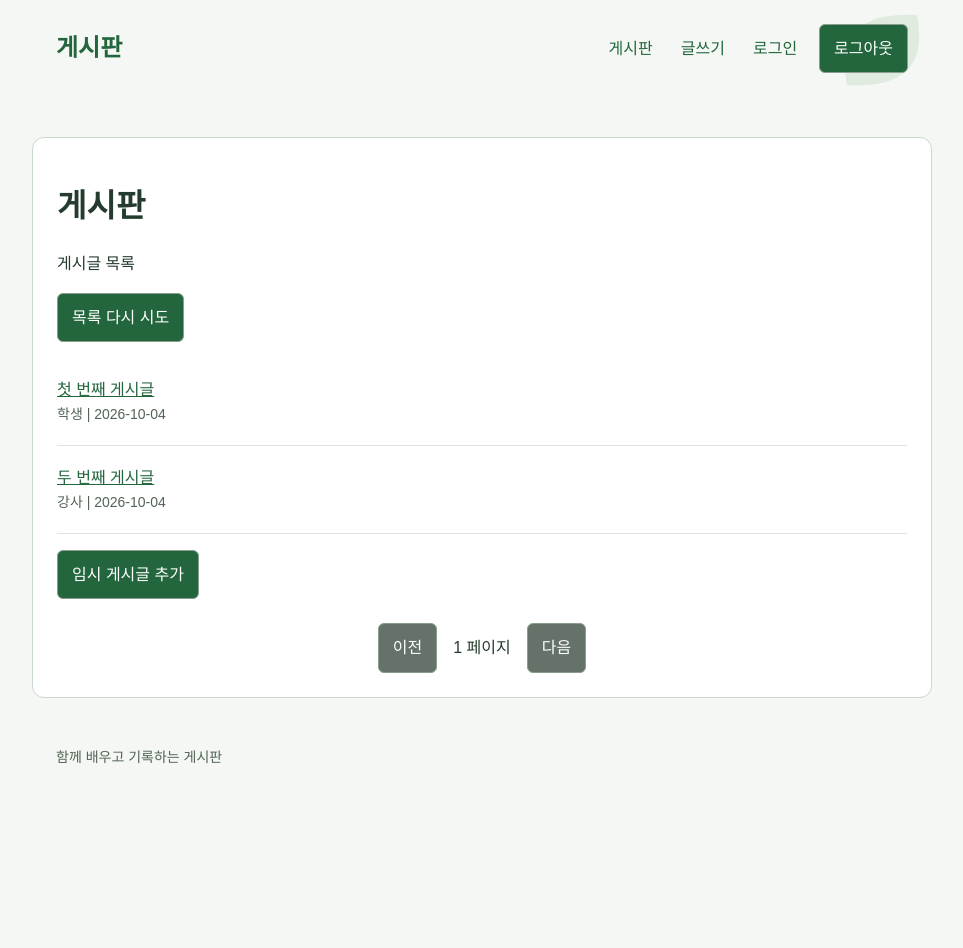
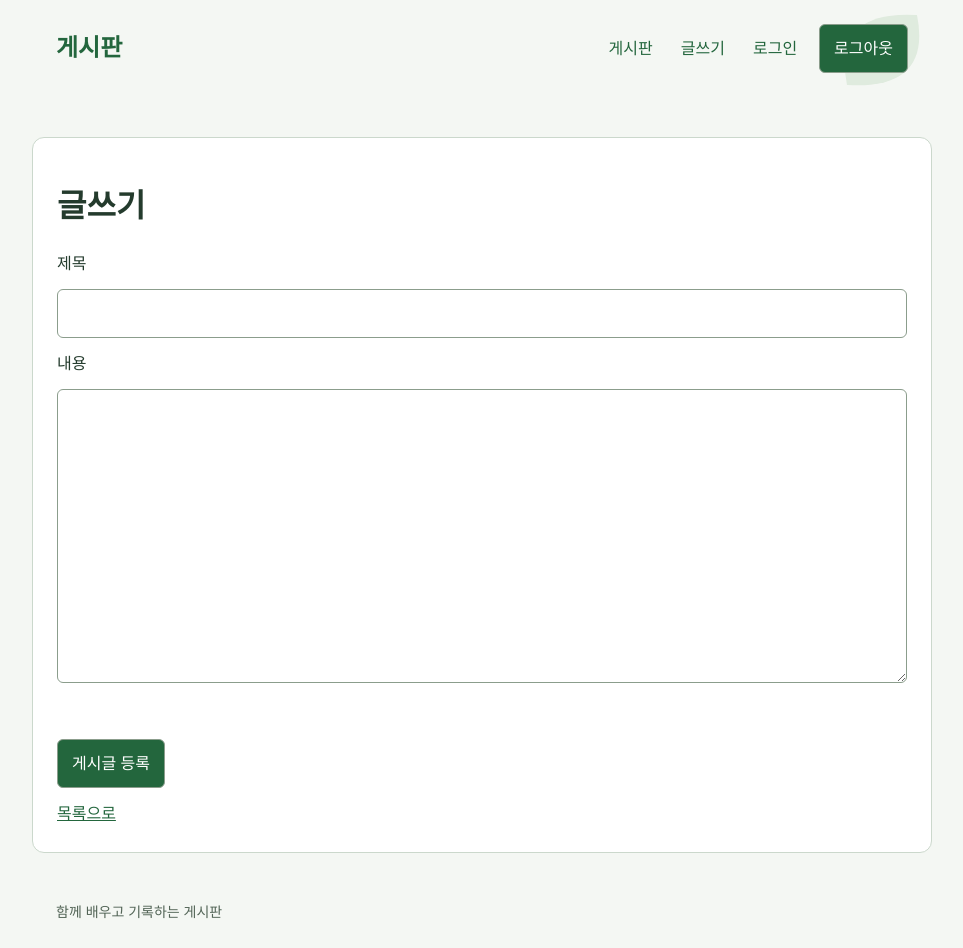
Before and after one commit to holemandkw-ship-it/green_board_react, a React (Vite) app: page /posts/new in a window 1280 px wide. Shown: the whole page, without its empty margins (158-1121 px from the left). Before the commit the page ends 800 px from the top, so only its background shows below. Built offline with nearby package versions, Linux system fonts and the light colour scheme.

Commit message:
feat: React Router를 활용한 페이지 라우팅 구현

```diff
--- a/package.json
+++ b/package.json
@@ -11,7 +11,8 @@
   },
   "dependencies": {
     "react": "^19.3.1",
-    "react-dom": "^19.3.1"
+    "react-dom": "^19.3.1",
+    "react-router-dom": "^7.18.4"
   },
   "devDependencies": {
     "@eslint/js": "^10.0.1",
--- a/src/App.jsx
+++ b/src/App.jsx
@@ -2,6 +2,10 @@
 import BoardFooter from "./components/BoardFooter";
 import PostList from "./components/PostList";
 import { useState } from "react";
+import PostForm from "./components/PostForm";
+import PostDetail from "./components/PostDetail";
+import Login from "./components/Login";
+import { BrowserRouter, Routes, Route, Navigate } from "react-router-dom";
 import "./style.css";
 
 export default function App() {
@@ -10,39 +14,34 @@
     { id: 2, title: "두 번째 게시글", authorNickname: "강사", createdDatetime: "2026-10-04", content: "바나나" },
   ]);
 
+  const [page, setPage] = useState("list");
+
   function addPracticePost() {
-  const id = Date.now();
+    const id = Date.now();
 
-  setPosts((currentPosts) => [
-    {
-      id,
-      title: `임시 게시글 ${currentPosts.length}`,
-      authorNickname: "학생",
-      createdDatetime: "2026-10-04"
+    setPosts((currentPosts) => [
+      { id, title: `임시 게시글 ${currentPosts.length}`, authorNickname: "학생", createdDatetime: "2026-10-04" },
+      ...currentPosts,
+    ]);
+  }
 
-    },
-    ...currentPosts,
-  ]);
-}
+  function savePost(post) {
+    setPosts((currentPosts) => [
+      { id: Date.now(), ...post, authorNickname: "학생", createdDatetime: "2026-10-04" },
+      ...currentPosts,
+    ]);
+  }
 
   return (
     <>
       <BoardHeader />
-      <main>
-        <h1>게시판</h1>
-        <p id="list-message" role="status">게시글 목록</p>
-        <button id="retry-list" type="button">목록 다시 시도</button>
-
-        <PostList posts={posts} onSelect={(post) => window.alert(post.title)}/>
-        <button type="button" onClick={addPracticePost}>임시 게시글 추가</button>
-
-        <div className="pagination" aria-label="페이지 이동">
-          <button id="previous-page" type="button" disabled>이전</button>
-          <span id="page-number">1 페이지</span>
-          <button id="next-page" type="button" disabled>다음</button>
-        </div>
-      </main>
-
+      <Routes>
+        <Route path="/" element={<PostList posts={posts} onAddPracticePost={addPracticePost} />} />
+        <Route path="/posts" element={<PostList posts={posts} onAddPracticePost={addPracticePost} />} />
+        <Route path="/posts/new" element={<PostForm onSave={savePost} />} />
+        <Route path="/posts/:postId" element={<PostDetail />} />
+        <Route path="/login" element={<Login />} />
+      </Routes>
       <BoardFooter />
     </>
   );
--- a/src/components/BoardHeader.jsx
+++ b/src/components/BoardHeader.jsx
@@ -1,12 +1,14 @@
-export default function BoardHeader() {
+import { Link } from "react-router-dom";
+
+export default function BoardHeader({ onWrite }) {
     return (
         <header>
-            <a className="brand" href="/">게시판</a>
+            <Link className="brand" to="/posts">게시판</Link>
             <nav aria-label="주 메뉴">
-                <a href="/">게시판</a>
-                <a className="write-link" href="/">글쓰기</a>
-                <a className="login-link" href="/">로그인</a>
-                <button className="login-button" type="button">로그아웃</button>
+                <Link to="/posts">게시판</Link>
+                <Link className="write-link" to="/posts/new">글쓰기</Link>
+                <Link className="login-link" to="/login">로그인</Link>
+                <button className="logout-button" type="button">로그아웃</button>
             </nav>
             <p id="nav-message" role="status"></p>
         </header>
--- /dev/null
+++ b/src/components/Login.jsx
@@ -0,0 +1,13 @@
+export default function Login() {
+    return <main>
+        <h1>로그인</h1>
+        <form id="login-form">
+            <label htmlFor="username">아이디</label>
+            <input id="username" name="username" />
+            <label htmlFor="password">비밀번호</label>
+            <input id="password" name="password" type="password" />
+            <p id="login-message" role="alert" hidden></p>
+            <button type="submit">로그인</button>
+        </form>
+    </main>
+}
--- /dev/null
+++ b/src/components/PostDetail.jsx
@@ -0,0 +1,23 @@
+import { Link } from "react-router-dom";
+
+export default function PostDetail() {
+    return <main>
+        <article>
+            <h1 id="post-title">게시글 상세</h1>
+            <p id="post-meta"></p>
+            <div id="post-content"></div>
+            <p id="post-message" role="status"></p>
+        </article>
+        <Link to="/posts">목록으로</Link>
+        <section id="comments-section" aria-labelledby="comments-title">
+            <h2 id="comments-title">댓글</h2>
+            <p id="comments-message" role="status"></p>
+            <ul id="comment-list"></ul>
+            <form id="comment-form">
+                <label htmlFor="comment-content">댓글 내용</label>
+                <textarea id="comment-content" name="content" required maxLength="255"></textarea>
+                <button type="submit">댓글 등록</button>
+            </form>
+        </section>
+    </main>
+}
--- /dev/null
+++ b/src/components/PostForm.jsx
@@ -0,0 +1,49 @@
+import { useState } from "react";
+import {Link} from "react-router-dom"
+
+export default function PostForm({onSave}){
+    return <main>
+        <h1>글쓰기</h1>
+        <PostFormField onSave={onSave} />
+    </main>
+}
+function PostFormField({ onSave}) {
+    const [title, setTitle] = useState("");
+    const [content, setContent] = useState("");
+    const [message, setMessage] = useState("");
+
+    function handleSubmit(event) {
+        event.preventDefault();
+
+        const trimmedTitle = title.trim();
+        const trimmedContent = content.trim();
+
+        if (
+            trimmedTitle.length < 10 ||
+            trimmedTitle.length > 50 ||
+            trimmedContent.length < 10
+        ) {
+            setMessage("제목은 10~50자, 본문은 10자 이상 입력");
+            return;
+        }
+
+        onSave({ title: trimmedTitle, content: trimmedContent });
+
+        setTitle("");
+        setContent("");
+        setMessage("");
+    }
+
+    return (
+        <form id="post-form" onSubmit={handleSubmit}>
+            <label htmlFor="title">제목</label>
+            <input id="title" name="title" required minLength="10" maxLength="50" value={title} onChange={(event) => setTitle(event.target.value)} />
+            <label htmlFor="content">내용</label>
+            <textarea id="content" name="content" required minLength="10" rows="10" value={content} onChange={(event) => setContent(event.target.value)} />
+            <p id="form-message" role="status">{message}</p>
+            <button type="submit">게시글 등록</button>
+            <Link to="/posts">목록으로</Link>
+        </form>
+    )
+
+}
--- a/src/components/PostItem.jsx
+++ b/src/components/PostItem.jsx
@@ -1,7 +1,9 @@
-export default function PostItem({post, onSelect}) {
+import {Link} from "react-router-dom"
+
+export default function PostItem({post}) {
     return (
         <li>
-            <a href="/" onClick={(event) => {event.preventDefault(); onSelect(post);}}>{post.title}</a>
+            <Link to={`/posts/${post.id}`}>{post.title}</Link>
             <div className="meta">{post.authorNickname} | {post.createdDatetime}</div>
         </li>
     )
--- a/src/components/PostList.jsx
+++ b/src/components/PostList.jsx
@@ -1,9 +1,26 @@
 import PostItem from "./PostItem.jsx";
 
-export default function PostList({posts, onSelect}){
-    return(
+export default function PostList({ posts, onAddPracticePost }) {
+    return <main>
+        <h1>게시판</h1>
+        <p id="list-message" role="status">게시글 목록</p>
+        <button id="retry-list" type="button">목록 다시 시도</button>
+
+        <PostListItem posts={posts} />
+        <button type="button" onClick={onAddPracticePost}>임시 게시글 추가</button>
+
+        <div className="pagination" aria-label="페이지 이동">
+            <button id="previous-page" type="button" disabled>이전</button>
+            <span id="page-number">1 페이지</span>
+            <button id="next-page" type="button" disabled>다음</button>
+        </div>
+    </main>
+}
+
+function PostListItem({ posts }) {
+    return (
         <ul id="post-list" className="post-list">
-            {posts.map((post) => <PostItem key={post.id} post={post} onSelect={onSelect} />)}
+            {posts.map((post) => <PostItem key={post.id} post={post} />)}
         </ul>
     );
 }
--- a/src/main.jsx
+++ b/src/main.jsx
@@ -1,5 +1,6 @@
 import React from 'react'
 import { createRoot } from 'react-dom/client'
 import App from './App.jsx'
+import { BrowserRouter } from 'react-router-dom'
 
-createRoot(document.getElementById('root')).render(<App />);
+createRoot(document.getElementById('root')).render(<BrowserRouter><App /></BrowserRouter>);
```
Also changed, not shown: 1 other file (tests, documents, lock files or other folders).
